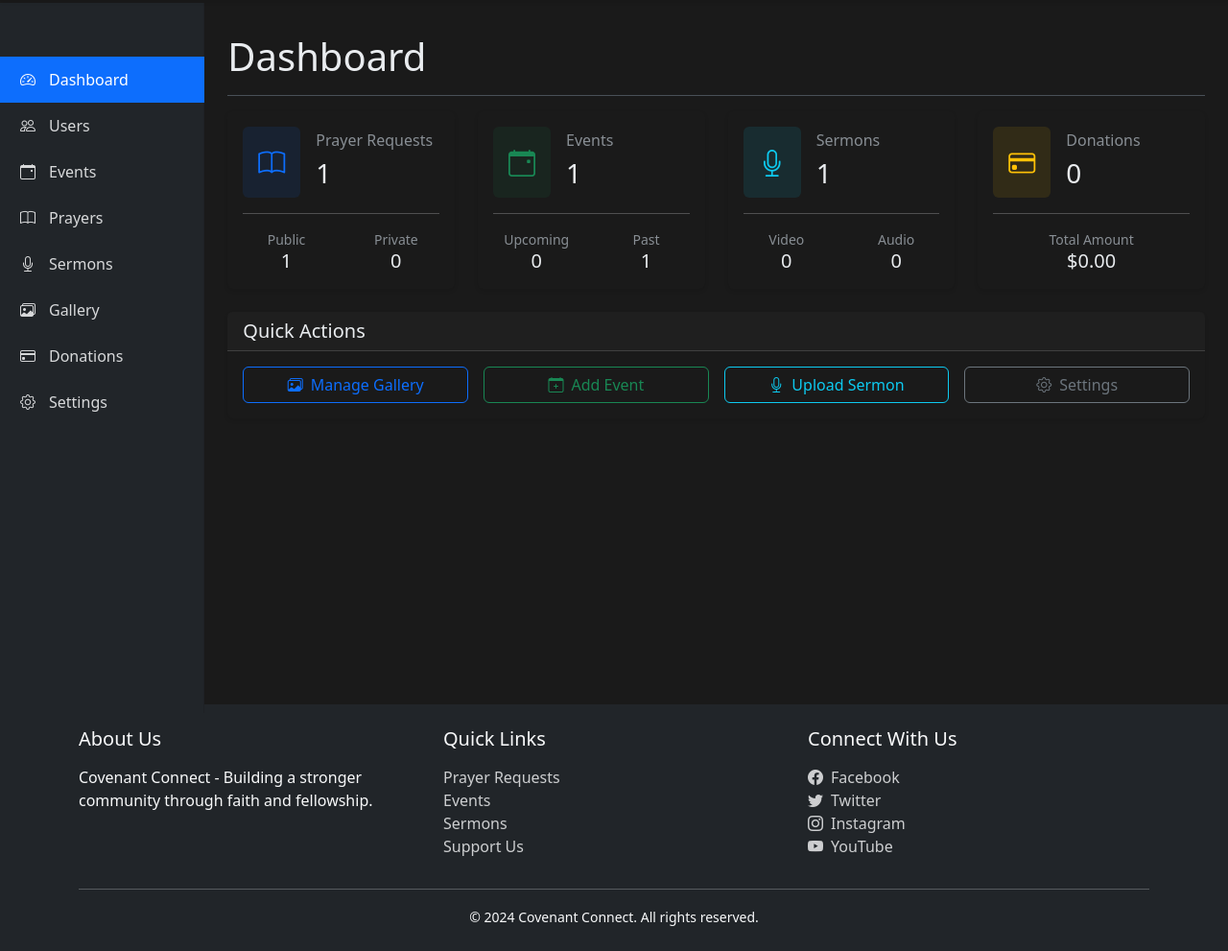
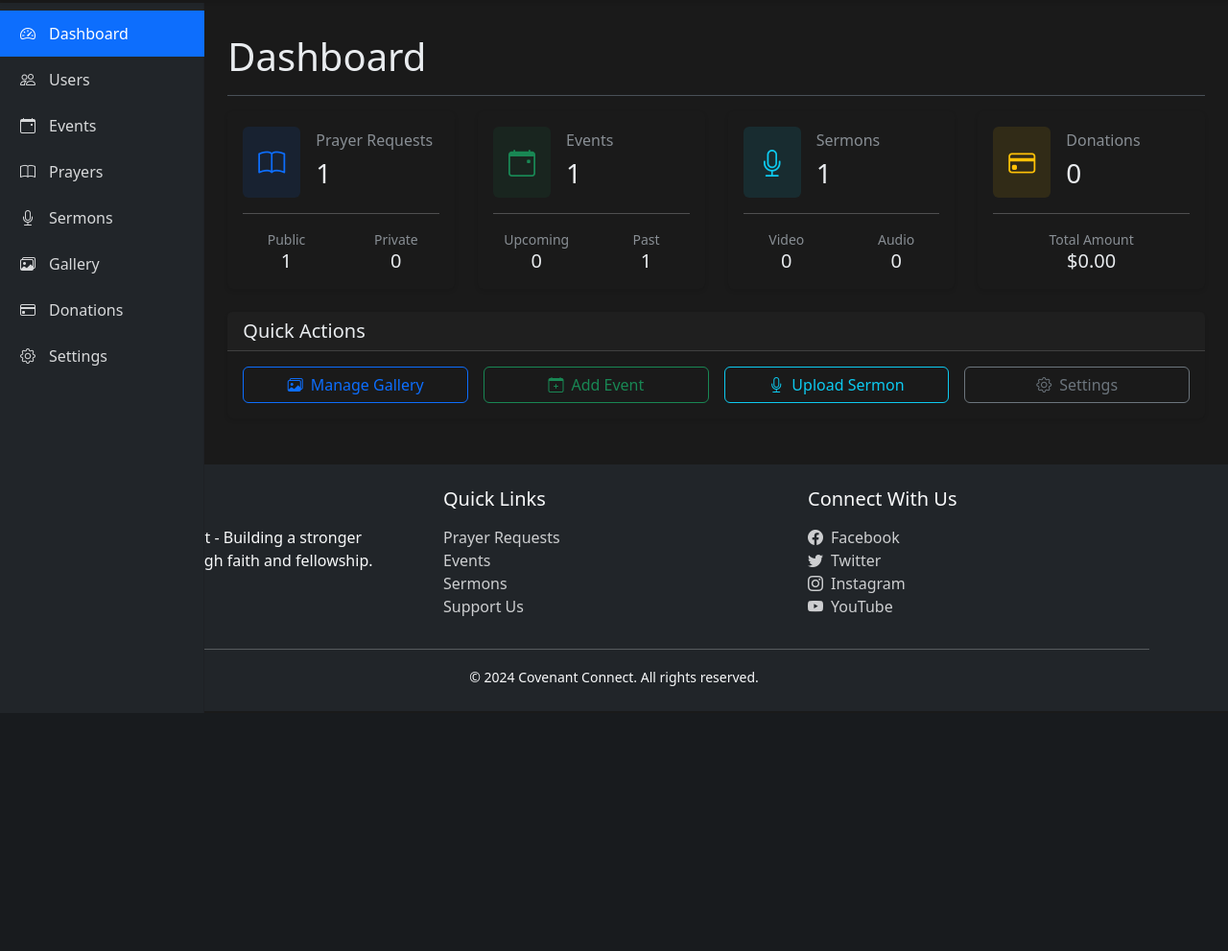
Before and after one commit to Nmor/covenant-connect, a Flask app: page /admin in a window 1280 px wide. Shown: the part 57-1048 px from the top of the page at 96% size. After the commit the page ends 772 px from the top, so only its background shows below. Run offline with Flask 3, Linux system fonts and the light colour scheme; a user stored in the database is signed in; tables that the repository leaves empty hold one stand-in row (values such as "Sample post"); data that the repository does not hold is empty; some libraries are stand-ins or nearby versions.

Commit message:
Restored to 'a9aa5cc8d149a25dd283a104d3b4d229d1e9353d'

```diff
--- a/static/css/admin.css
+++ b/static/css/admin.css
@@ -1,22 +1,24 @@
 /* Admin Dashboard Styles */
 .sidebar {
     position: fixed;
-    top: 60px; /* Match navbar height */
+    top: 60px; /* Matches navbar height */
     bottom: 0;
     left: 0;
     z-index: 100;
-    padding: 48px 0 0; /* Increased top padding */
+    padding: 0;
     box-shadow: inset -1px 0 0 rgba(0, 0, 0, .1);
-    width: 16.66666667%;
+    transition: background-color 0.3s ease, color 0.3s ease;
+    width: 16.66666667%; /* col-md-2 equivalent */
 }
 
 .sidebar-sticky {
-    position: relative;
+    position: sticky;
     top: 0;
-    height: calc(100vh - 60px - 48px - 250px); /* Subtract navbar, padding, and footer heights */
+    height: calc(100vh - 60px - 250px); /* Subtract navbar and footer heights */
     padding-top: .5rem;
     overflow-x: hidden;
     overflow-y: auto;
+    margin-bottom: 1rem; /* Add space at the bottom */
 }
 
 /* Sidebar navigation links */
@@ -63,7 +65,6 @@
 .main-content {
     margin-left: 16.66666667%; /* Matches sidebar width */
     padding-top: 1rem; /* Add padding for fixed navbar */
-    padding-bottom: 250px; /* Match footer height */
 }
 
 /* Loading Spinner Overlay */
```
